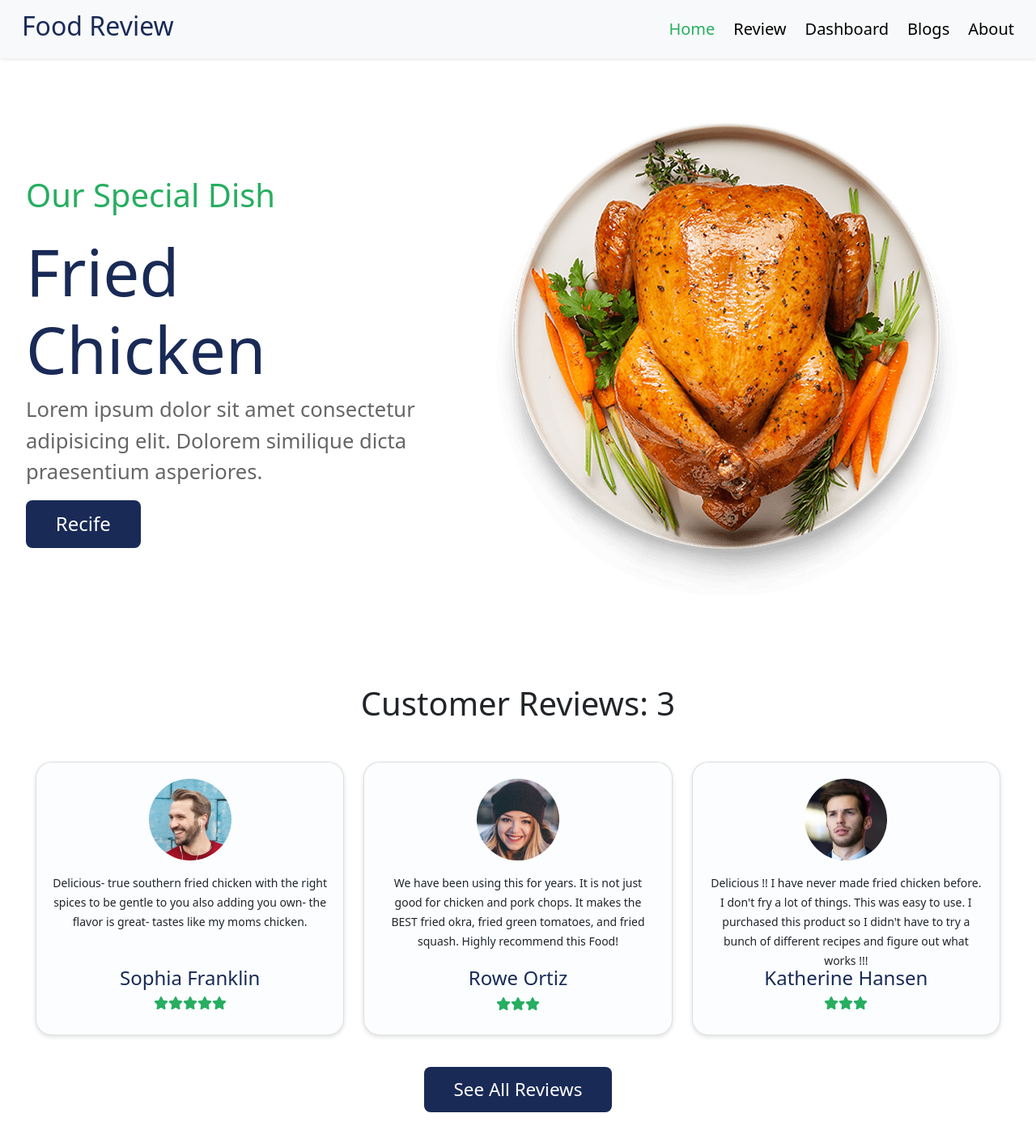
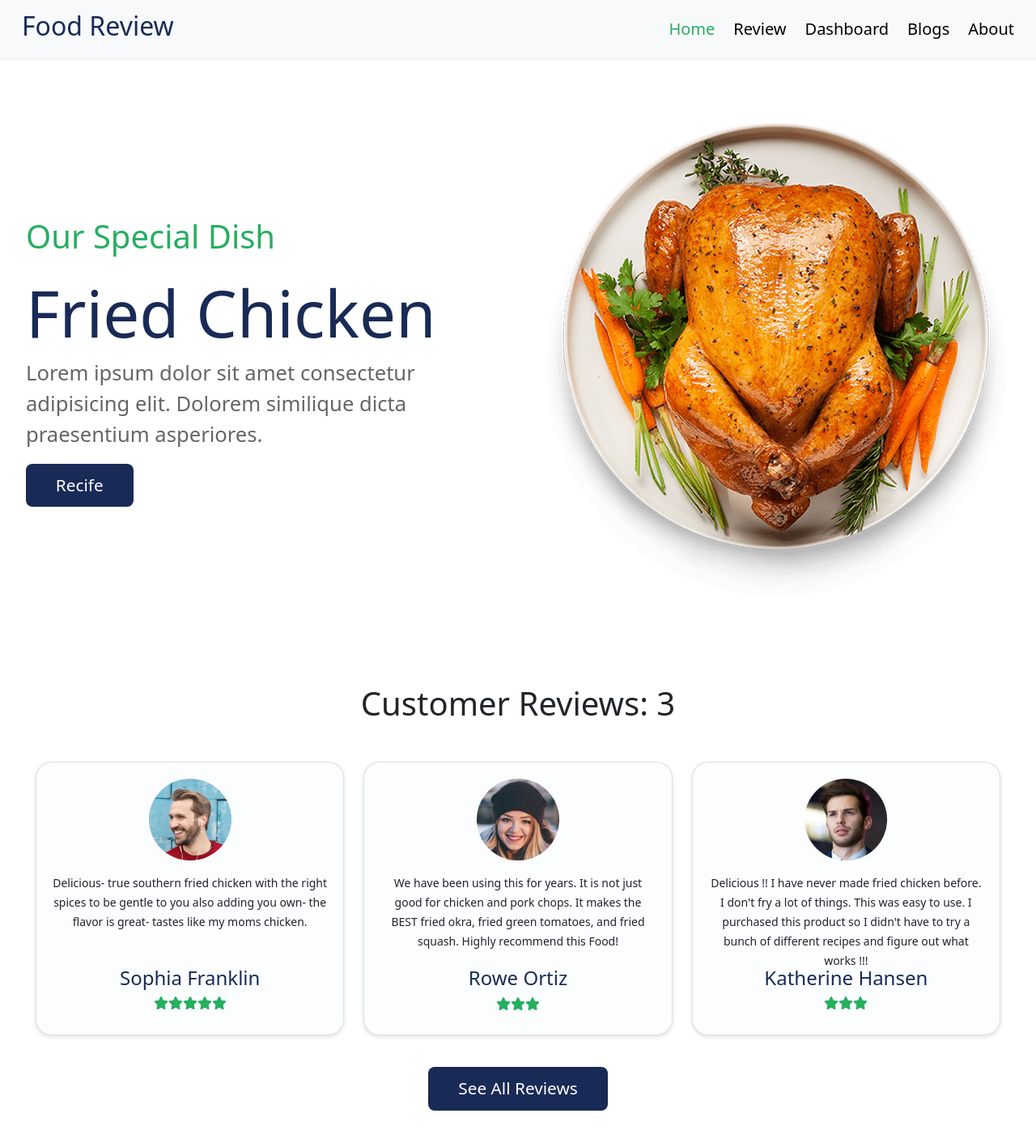
Before and after one commit to ImRanKhan81m/Food-Review-A09, a React (Create React App) app: page / in a window 1280 px wide. Shown: the top 1412 px of the page at 81% size. Built offline with nearby package versions, Linux system fonts and the light colour scheme; the HTML template or start-up script is replaced by a standard one.

Commit message:
home page updated

```diff
--- a/src/Components/Home/Home.css
+++ b/src/Components/Home/Home.css
@@ -23,7 +23,7 @@ section {
 .home-details button {
     border: none;
     background-color: #192a56;
-    font-size: 1.5rem;
+    font-size: 1.3rem;
     color: #fff;
     border-radius: 0.5rem;
     cursor: pointer;
@@ -32,7 +32,7 @@ section {
 
 .img-container {
     display: flex;
-    justify-content: center;
+    justify-content: end;
     align-items: center;
 }
 
@@ -43,7 +43,7 @@ section {
 .review-items button{
     border: none;
     background-color: #192a56;
-    font-size: 1.4rem;
+    font-size: 1.3rem;
     color: #fff;
     border-radius: 0.5rem;
     cursor: pointer;
--- a/src/Components/Home/Home.js
+++ b/src/Components/Home/Home.js
@@ -17,7 +17,7 @@ const Home = () => {
                 <section>
                     <Container>
                         <Row>
-                            <Col lg='5' className='d-flex align-items-center'>
+                            <Col lg='6' className='d-flex align-items-center'>
                                 <div className='home-details'>
                                     <p><span>Our Special Dish</span></p>
                                     <h1>Fried Chicken</h1>
@@ -25,7 +25,7 @@ const Home = () => {
                                     <button onClick={() => navigate('/about')}>Recife</button>
                                 </div>
                             </Col>
-                            <Col lg='7' className='img-container'>
+                            <Col lg='6' className='img-container'>
                                 <div>
                                     <img src={image} alt="" />
                                 </div>
```
